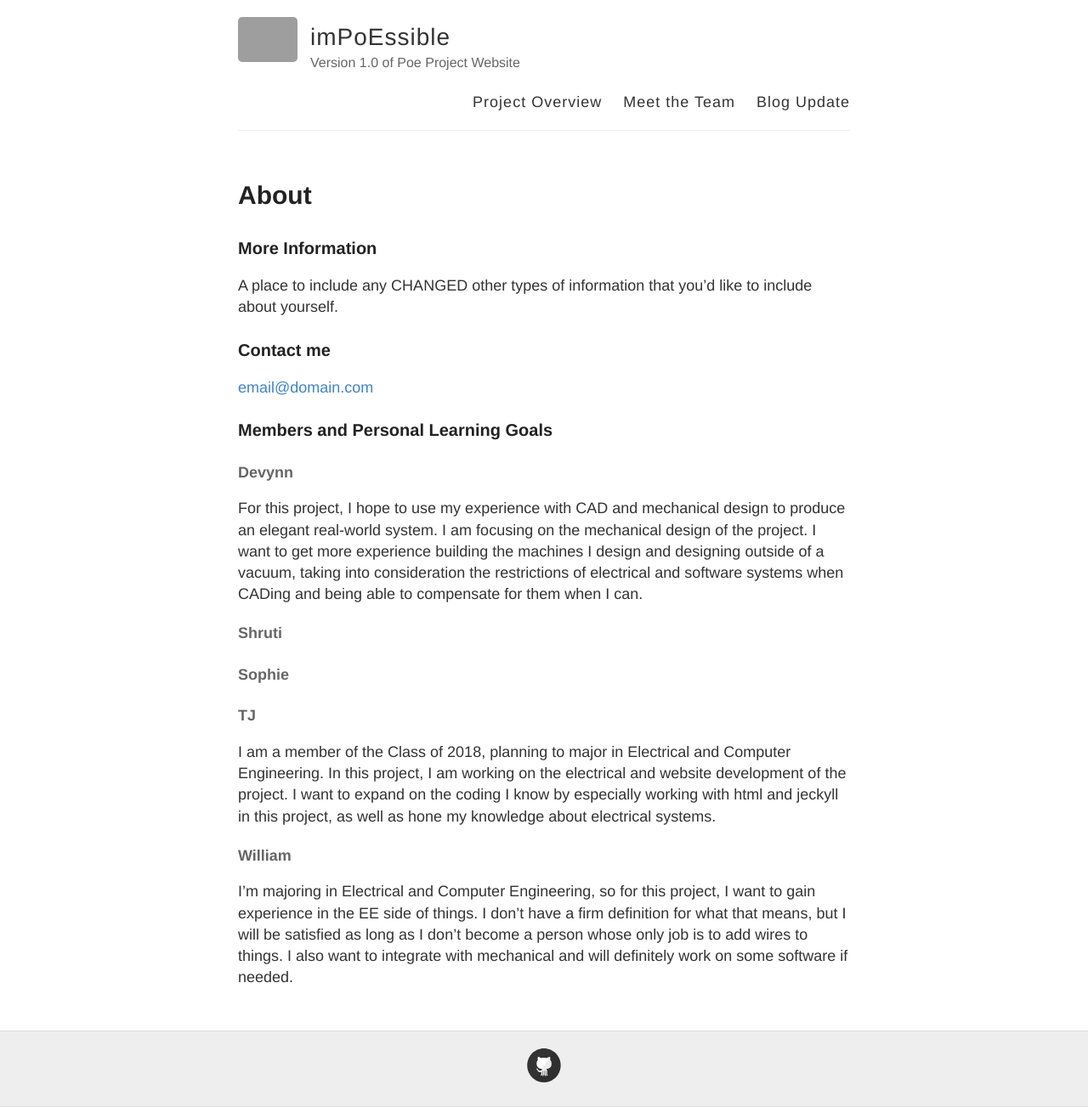
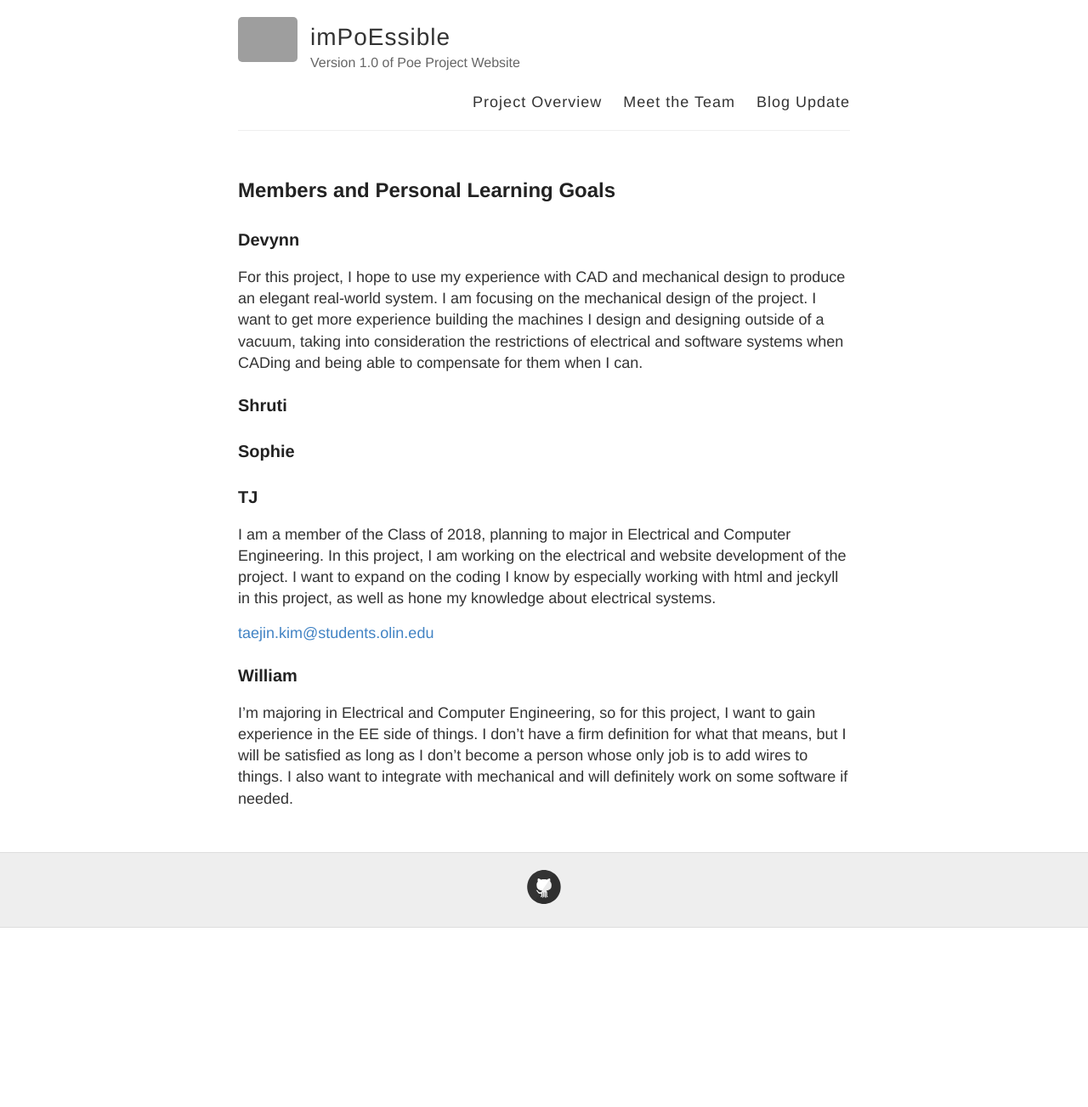
Before and after one commit to imPoEssible/imPoEssible.github.io, a Jekyll site: the page built from meet_team.md, in a window 1280 px wide. Shown: the whole page at 85% size. Built offline with Jekyll 4.4.1, drawn with Linux system fonts in a browser that asks for light colours; Markdown is read by kramdown in place of the engine named in the settings; after the commit the page ends 1092 px from its top, so only the background shows below that; grey boxes are pictures that could not be loaded.

Commit message:
team info updated

```diff
--- a/meet_team.md
+++ b/meet_team.md
@@ -1,28 +1,22 @@
 ---
 layout: page
-title: About
+title:
 permalink: /meet_team/
 ---
 
-### More Information
+## Members and Personal Learning Goals
 
-A place to include any CHANGED other types of information that you'd like to include about yourself.
-
-### Contact me
-
-[email@domain.com](mailto:email@domain.com)
-
-### Members and Personal Learning Goals
-
-####Devynn
+###Devynn
 For this project, I hope to use my experience with CAD and mechanical design to produce an elegant real-world system. I am focusing on the mechanical design of the project. I want to get more experience building the machines I design and designing outside of a vacuum, taking into consideration the restrictions of electrical and software systems when CADing and being able to compensate for them when I can.
 
-####Shruti
+###Shruti
 
-####Sophie
+###Sophie
 
-####TJ
+###TJ
 I am a member of the Class of 2018, planning to major in Electrical and Computer Engineering. In this project, I am working on the electrical and website development of the project. I want to expand on the coding I know by especially working with html and jeckyll in this project, as well as hone my knowledge about electrical systems.
 
-####William
+[taejin.kim@students.olin.edu](mailto:taejin.kim@students.olin.edu)
+
+###William
 I’m majoring in Electrical and Computer Engineering, so for this project, I want to gain experience in the EE side of things. I don’t have a firm definition for what that means, but I will be satisfied as long as I don’t become a person whose only job is to add wires to things. I also want to integrate with mechanical and will definitely work on some software if needed.
```
